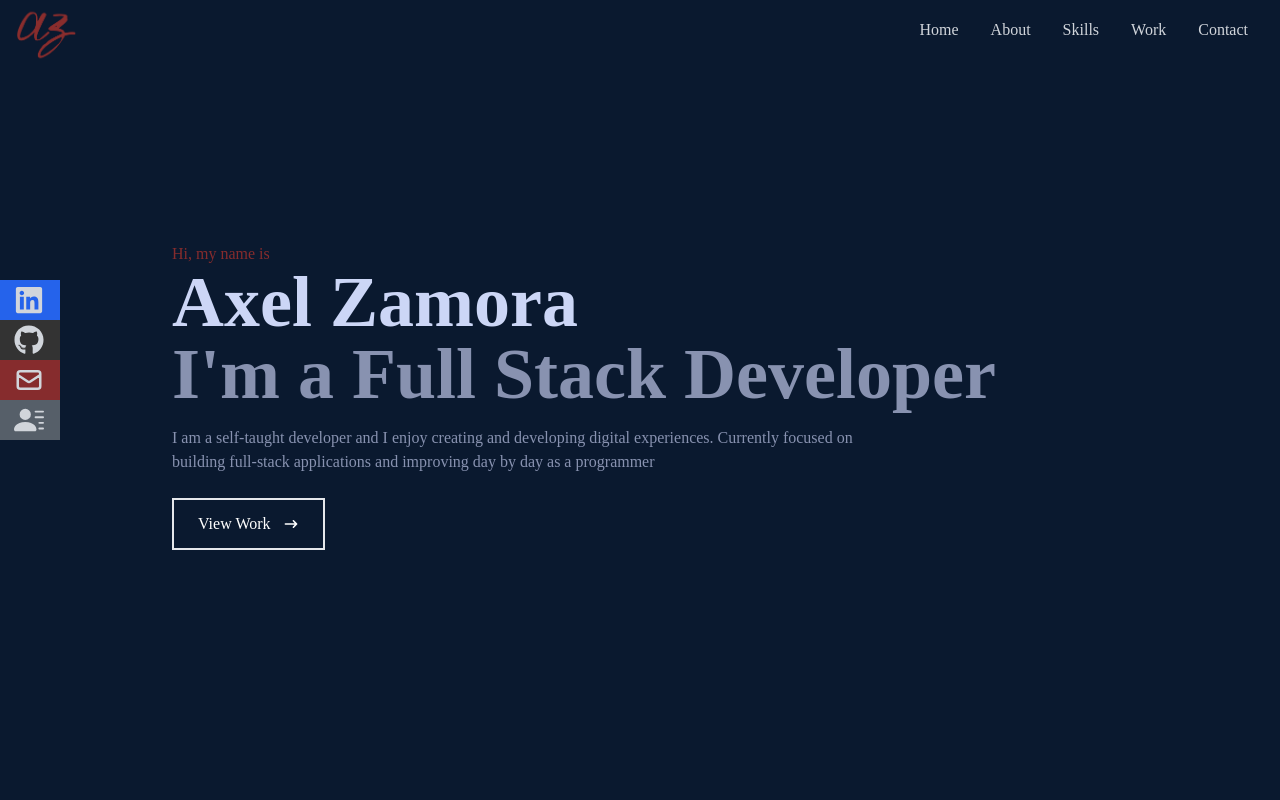
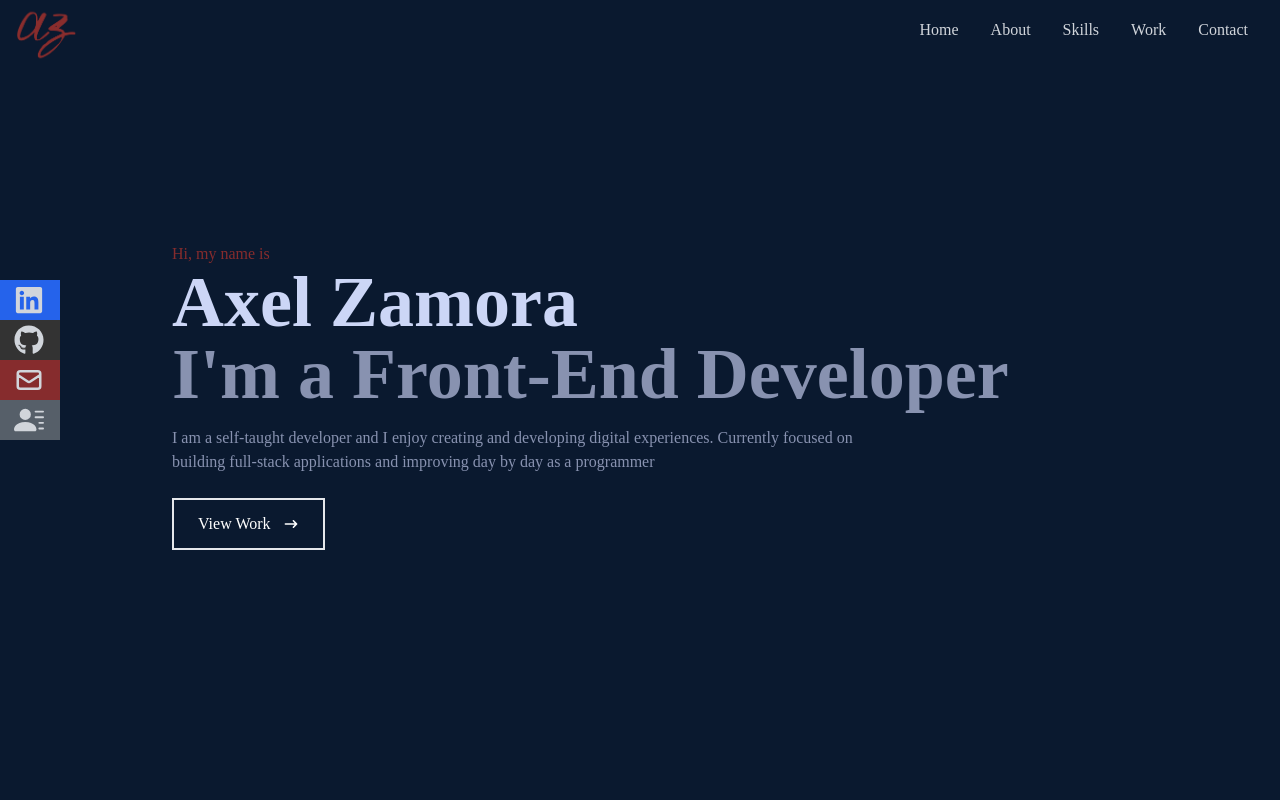
Before and after one commit to AxelZamora/react-portfolio, a React (Create React App) app: page / in a window 1280 px wide. Shown: the top 800 px of the page. Built offline with nearby package versions, Linux system fonts and the light colour scheme.

Commit message:
new resume added

```diff
--- a/src/components/Contact.jsx
+++ b/src/components/Contact.jsx
@@ -6,7 +6,7 @@ const Contact = () => {
 			<form method="POST" action="https://getform.io/f/a40efe0d-9c61-487a-ba72-9bd1e00e6190" className="flex flex-col max-w-[600px] w-full">
 				<div className="pt-16">
 					<p className="text-4xl font-bold inline border-b-4 border-[#862c2d] text-gray-300">Contact</p>
-					<p className="text-gray-300 py-4"> Submit the form below or shoot me an email - canisma303@gmail.com </p>
+					<p className="text-gray-300 py-4"> Submit the form below or shoot me an email - axarzamora@gmail.com </p>
 				</div>
 				<input className="bg-[#ccd6f6] p-2" type="text" placeholder="name" name="name" />
 				<input className="my-4 p-2 bg-[#ccd6f6]" type="text" placeholder="Email" name="email" />
--- a/src/components/Home.jsx
+++ b/src/components/Home.jsx
@@ -9,7 +9,7 @@ const Home = () => {
 			<div className="max-w-[1000px] mx-auto px-8 flex flex-col justify-center h-full">
 				<p className="text-[#862c2d]">Hi, my name is</p>
 				<h1 className="text-4xl sm:text-7xl font-bold text-[#ccd6f6]">Axel Zamora</h1>
-				<h2 className="text-4xl sm:text-7xl font-bold text-[#8892b0]">I'm a Full Stack Developer</h2>
+				<h2 className="text-4xl sm:text-7xl font-bold text-[#8892b0]">I'm a Front-End Developer</h2>
 				<p className="text-[#8892b0] py-4 max-w-[700px]">I am a self-taught developer and I enjoy creating and developing digital experiences. Currently focused on building full-stack applications and improving day by day as a programmer</p>
 				<div>
 					<Link to="work" smooth={true} duration={500}>
--- a/src/components/Navbar.jsx
+++ b/src/components/Navbar.jsx
@@ -74,12 +74,12 @@ const Navbar = () => {
 						</a>
 					</li>
 					<li className="w-[160px] h-[40px] flex justify-between items-center ml-[-100px] hover:ml-[-10px] duration-300 bg-[#862c2d]">
-						<a className="flex justify-between items-center w-full text-gray-300" href="https://mail.google.com/mail/?view=cm&source=mailto&to=canisma303@gmail.com" target="_blank" rel="noreferrer">
+						<a className="flex justify-between items-center w-full text-gray-300" href="https://mail.google.com/mail/?view=cm&source=mailto&to=axarzamora@gmail.com" target="_blank" rel="noreferrer">
 							Email <HiOutlineMail size={30} />
 						</a>
 					</li>
 					<li className="w-[160px] h-[40px] flex justify-between items-center ml-[-100px] hover:ml-[-10px] duration-300 bg-[#565f69]">
-						<a className="flex justify-between items-center w-full text-gray-300" href="https://drive.google.com/file/d/1iGSD6dH9cbqYf2mJMG3-E676u8Ui4tHd/view?usp=sharing" target="_blank" rel="noreferrer">
+						<a className="flex justify-between items-center w-full text-gray-300" href="https://drive.google.com/file/d/1SAIiuqxtkK3sW2doS6dCUT_5w7JoXS7b/view?usp=sharing" target="_blank" rel="noreferrer">
 							Resume <BsFillPersonLinesFill size={30} />
 						</a>
 					</li>
```
Also changed, not shown: 7 other files (tests, documents, lock files or other folders).
